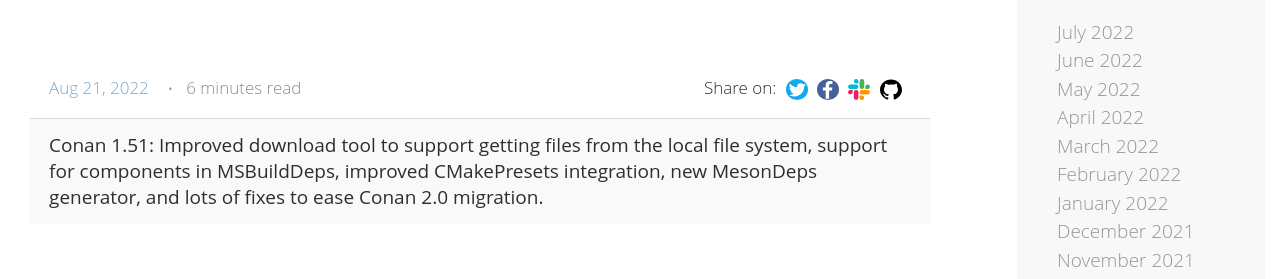
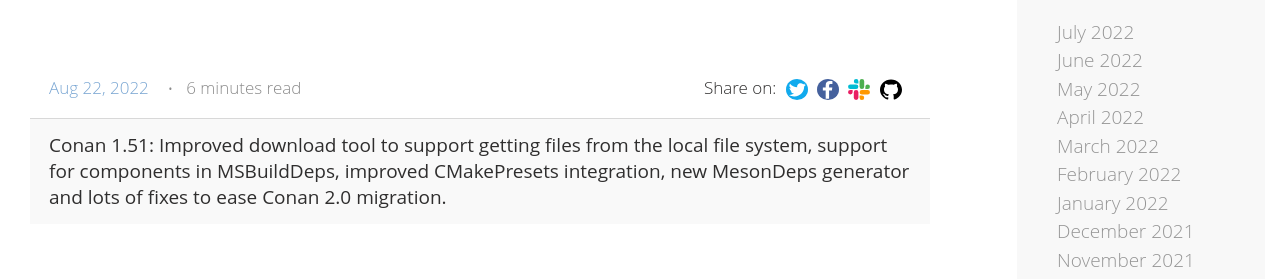
Before and after one commit to conan-io/conan-io.github.io, a Jekyll site: the page built from index.html, in a window 1280 px wide. Shown: the part 223-502 px from the top of the page. Built offline with Jekyll 4.4.1, drawn with Linux system fonts in a browser that asks for light colours; the list of posts is cut into pages by our own code; comment, search, counter and statistics services are not loaded.

```diff
--- a/_posts/2022-08-21-New-conan-release-1-51.markdown
+++ b/_posts/2022-08-22-New-conan-release-1-51.markdown
@@ -1,7 +1,7 @@
 ---
 layout: post
 comments: false
-title: "Conan 1.51: Improved download tool to support getting files from the local file system, support for components in MSBuildDeps, improved CMakePresets integration, new MesonDeps generator, and lots of fixes to ease Conan 2.0 migration."
+title: "Conan 1.51: Improved download tool to support getting files from the local file system, support for components in MSBuildDeps, improved CMakePresets integration, new MesonDeps generator and lots of fixes to ease Conan 2.0 migration."
 meta_title: "Version 1.51 of Conan C++ Package Manager is Released"
 meta_description: "The new version features includes improved download tool, support for components in MSBuildDeps, new MesonDeps generator, improved CMakePresets integration and much more..."
 ---
@@ -172,7 +172,7 @@ Ease Conan 2.0 migration
 ------------------------
 
 The migration process to Conan 2.0 compatible recipes has started in [Conan Center
-Index](https://github.com/conan-io/conan-center-index), and the Conan team is making a
+Index](https://github.com/conan-io/conan-center-index) and the Conan team is making a
 great effort to help in the migration process to Conan 2.0 compatible recipes. With that
 in mind, we have released several patch Conan versions up to Conan 1.51.3 and backported a
 few fixes to Conan 1.50.2 which is the Conan version used in Conan Center Index by this
```
